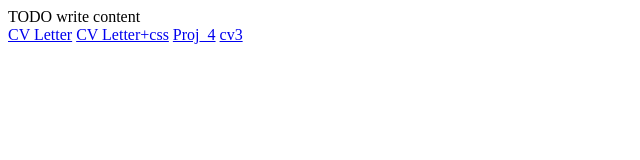
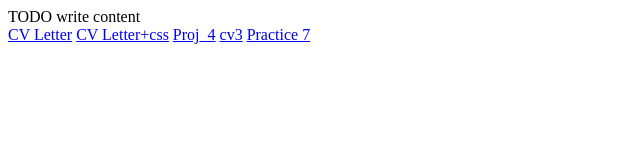
Before and after one commit to nbboutique/web, a plain HTML site: page index.html in a window 1280 px wide. Shown: the full height of the page, 0-640 px from the left. Drawn offline with Linux system fonts and the light colour scheme.

Commit message:
Update index.html

```diff
--- a/index.html
+++ b/index.html
@@ -16,5 +16,6 @@
         <a href="cv2.html">CV Letter+css</a>
         <a href="HTMLPage2.html">Proj_4</a>
         <a href="cv3.html">cv3</a>
+        <a href="practice_7.html">Practice 7</a>
     </body>
 </html>
```
